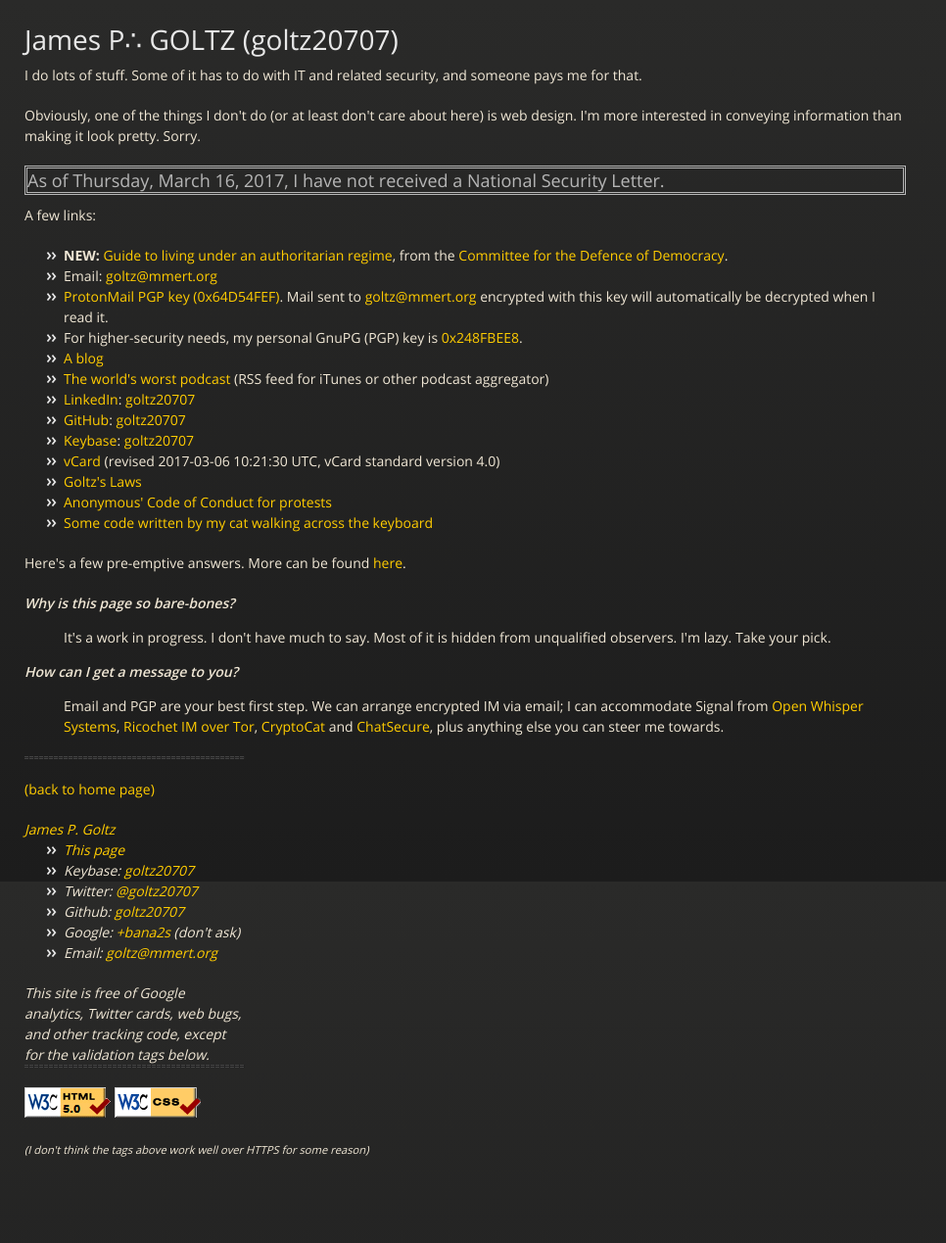
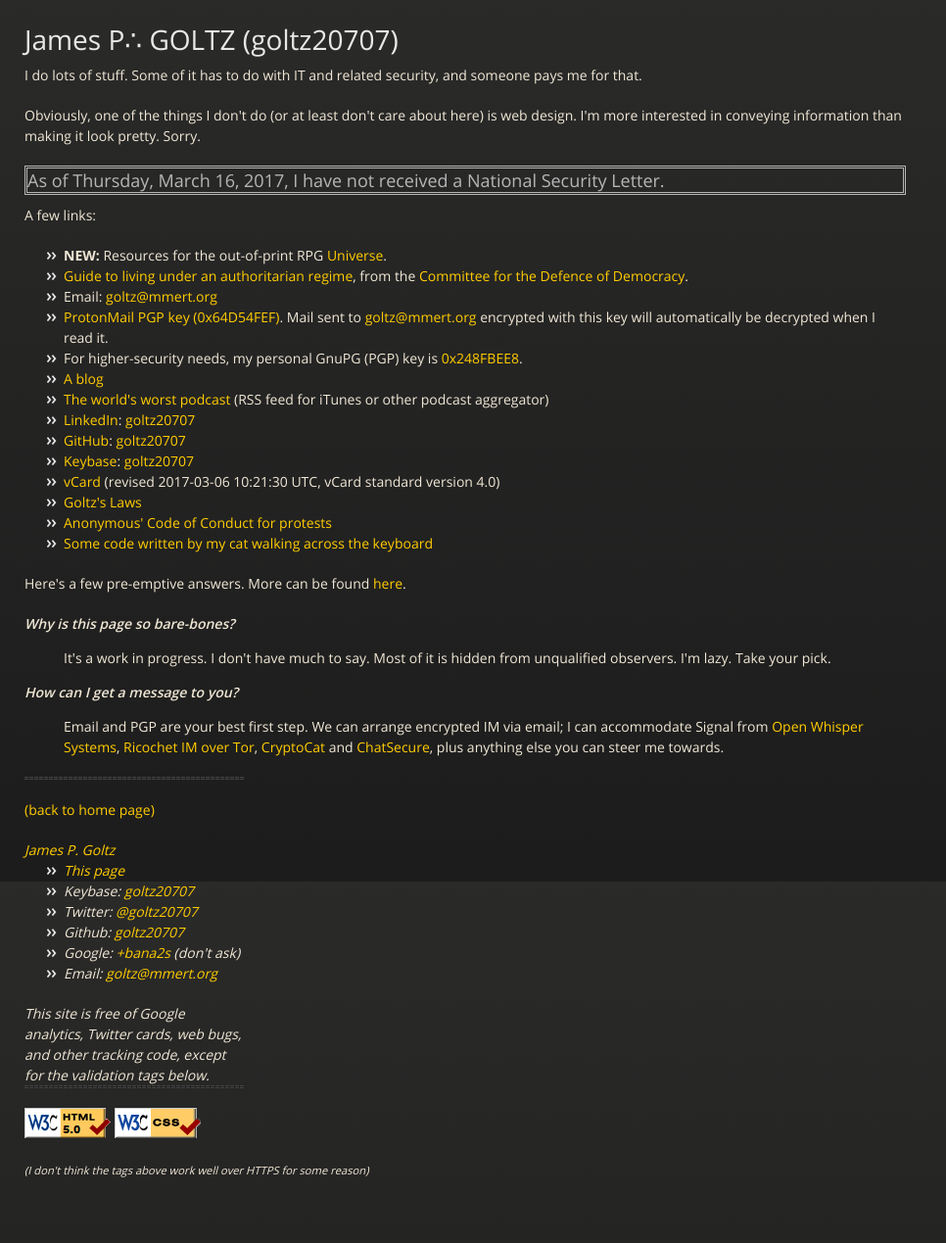
Before and after one commit to goltz20707/goltz20707.github.io, a Jekyll site: the page built from index.html, in a window 1280 px wide. Shown: the whole page at 98% size, without its empty margins (0-966 px from the left). Built offline with Jekyll 4.4.1, drawn with Linux system fonts in a browser that asks for light colours; before the commit the page ends 1248 px from its top, so only the background shows below that.

Commit message:
Added Universe section.

```diff
--- a/index.html
+++ b/index.html
@@ -23,7 +23,9 @@
 <p>A few links:</p>
 
 <ul>
-  <li><strong>NEW:</strong> <a href="https://goltz20707.keybase.pub/guide.pdf">Guide
+  <li><strong>NEW:</strong> Resources for the out-of-print
+    RPG <a href="Universe">Universe</a>.</li>
+  <li><a href="https://goltz20707.keybase.pub/guide.pdf">Guide
       to living under an authoritarian regime</a>, from
     the <a href="http://www.kod.ngo/">Committee for the Defence of
       Democracy</a>.</li>
```
